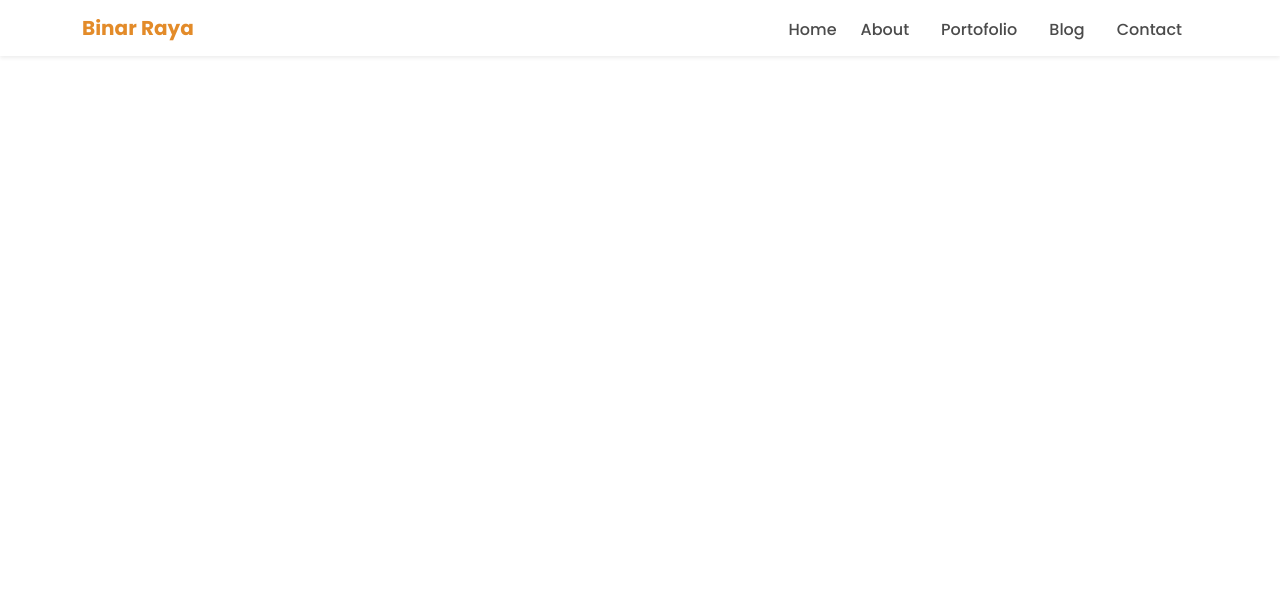
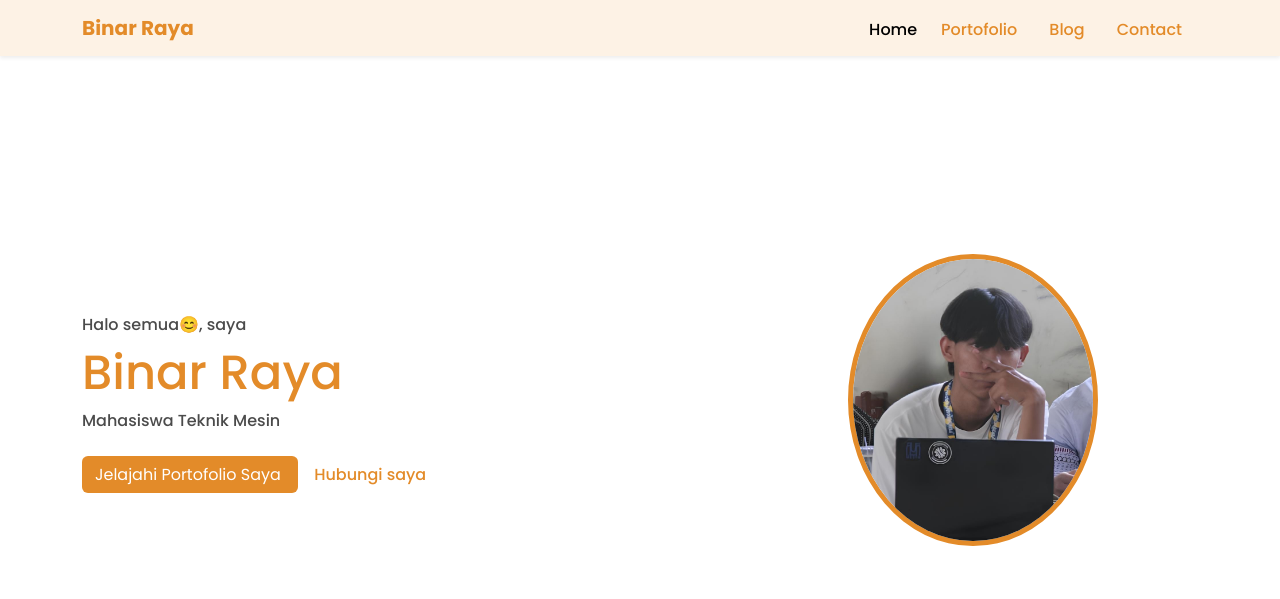
Before and after one commit to BinarRaya/BinarRaya.github.io, a plain HTML site: page index.html in a window 1280 px wide. Drawn offline with Linux system fonts and the light colour scheme.

Commit message:
feat create a home page

```diff
--- a/assets/css/style.css
+++ b/assets/css/style.css
@@ -3,6 +3,7 @@
 :root {
     --primary-color: #e38b29;
     --secondary-color: #f1a661;
+    --tertiary-color: #4b4b4b;
     --background-color: #fdeedc;
     --font-base: "Poppins", sans-serif;
 }
@@ -18,6 +19,16 @@ a {
 
 .text-brand {
     color: var(--primary-color);
+}
+
+.btn-brand {
+    background-color: var(--primary-color);
+    color: #fff;
+}
+
+.btn-brand:hover {
+    background-color: var(--secondary-color);
+    color: #fff;
 }
 
 /* Link custom */
@@ -44,7 +55,7 @@ a {
 
 /* NavBar */
 .navbar  {
-    background-color: rgba(red, green, blue, 0,75)
+    background-color: rgba(253, 238, 220, 0.75)
 }
 
 .navbar .navbar-brand {
@@ -58,9 +69,56 @@ a {
 
 .navbar .nav-link {
     font-weight: 500;
-    color: rgb(75, 75, 75);
+    color: var(--tertiary-color)
 }
 
-.navbar .nav-link:hover {
+.navbar .nav-link:hover,
+.navbar .nav-link{
     color: var(--primary-color);
 }
+
+/* full height */
+.full-height {
+    min-height: 100vh;
+    height: 100%;
+    display: flex;
+    flex-direction: column;
+    justify-content: center;
+}
+
+/* hero */
+.hero-text {
+    min-height: 250px;
+    height: 100%;
+    display: flex;
+    flex-direction: column;
+    justify-content: center;
+    font-weight: 500;
+}
+
+.hero-text .hero-text-start,
+.hero-text .hero-text-end {
+    color: var(--tertiary-color);
+}
+
+.hero-text .hero-text-name {
+    font-size: 3rem;
+    color: var(--primary-color);
+}
+
+.hero-image {
+    margin: 50px 0;
+    min-width: 250px;
+    width: 100%;
+    display: flex;
+    flex-direction: row;
+    justify-content: center;
+}
+
+.hero-image img {
+    border: 5px solid var(--primary-color);
+}
+
+.hero-link {
+    margin-top: 30px;
+}
--- /dev/null
+++ b/assets/js/script.js
@@ -0,0 +1,15 @@
+AOS.init();
+
+// You can also pass an optional settings object
+// below listed default settings
+AOS.init({
+  // Settings that can be overridden on per-element basis, by `data-aos-*` attributes:
+  offset: 120, // offset (in px) from the original trigger point
+  delay: 0, // values from 0 to 3000, with step 50ms
+  duration: 400, // values from 0 to 3000, with step 50ms
+  easing: 'ease', // default easing for AOS animations
+  once: false, // whether animation should happen only once - while scrolling down
+  mirror: false, // whether elements should animate out while scrolling past them
+  anchorPlacement: 'top-bottom', // defines which position of the element regarding to window should trigger the animation
+
+});
--- a/index.html
+++ b/index.html
@@ -10,7 +10,7 @@
     <link rel="stylesheet" href="assets/css/bootstrap.min.css" />
     <link rel="stylesheet" href="assets/css/style.css" />
   </head>
-  <body>
+  <body data-bs-spy="scroll" data-bs-target=".navbar">
     <!-- NavBar -->
     <nav class="navbar navbar-expand-lg fixed-top shadow-sm">
       <div class="container">
@@ -34,14 +34,6 @@
                 aria-current="page"
                 href="#Home"
                 >Home</a
-              >
-            </li>
-            <li class="nav-item">
-              <a
-                class="nav-link link-custom mx-lg-2 mb-1"
-                aria-current="page"
-                href="#About"
-                >About</a
               >
             </li>
             <li class="nav-item">
@@ -74,8 +66,37 @@
     </nav>
     <!-- end of NavBar -->
 
+    <!-- Home -->
+     <section id="Home" class="full-height">
+      <div class="container">
+        <div class="row" data-aos="fade-down">
+          <div class="col-md-7 order-1 order-md-0">
+            <div class="hero-text">
+              <div class="hero-text-start">Halo semua😊, saya</div>
+              <div class="hero-text-name">Binar Raya</div>
+              <div class="hero-text-end">Mahasiswa Teknik Mesin</div>
+              <div class="hero-link">
+                <a href="#Portofolio" class="btn btn-brand me-3 mb-3 d-block d-md-inline">
+                  Jelajahi Portofolio Saya
+                </a>
+                <a href="#Contact" class="link-custom">Hubungi saya</a>
+              </div>
+            </div>
+          </div>
+
+          <div class="col-md-5 order-0 order-md-1">
+            <div class="hero-image">
+              <img src="assets/images/WhatsApp Image 2025-01-29 at 23.40.12.jpeg" alt="Binar Raya" width="250" class="rounded-circle">
+            </div>
+          </div>
+        </div>
+      </div>
+     </section>
+    <!-- End Of Home -->
+
     <!-- js -->
     <script src="assets/js/aos.js"></script>
     <script src="assets/js/bootstrap.bundle.min.js"></script>
+    <script src="assets/js/script.js"></script>
   </body>
 </html>
```
Also changed, not shown: assets/images/WhatsApp Image 2025-01-29 at 23.40.12.jpeg (added).
